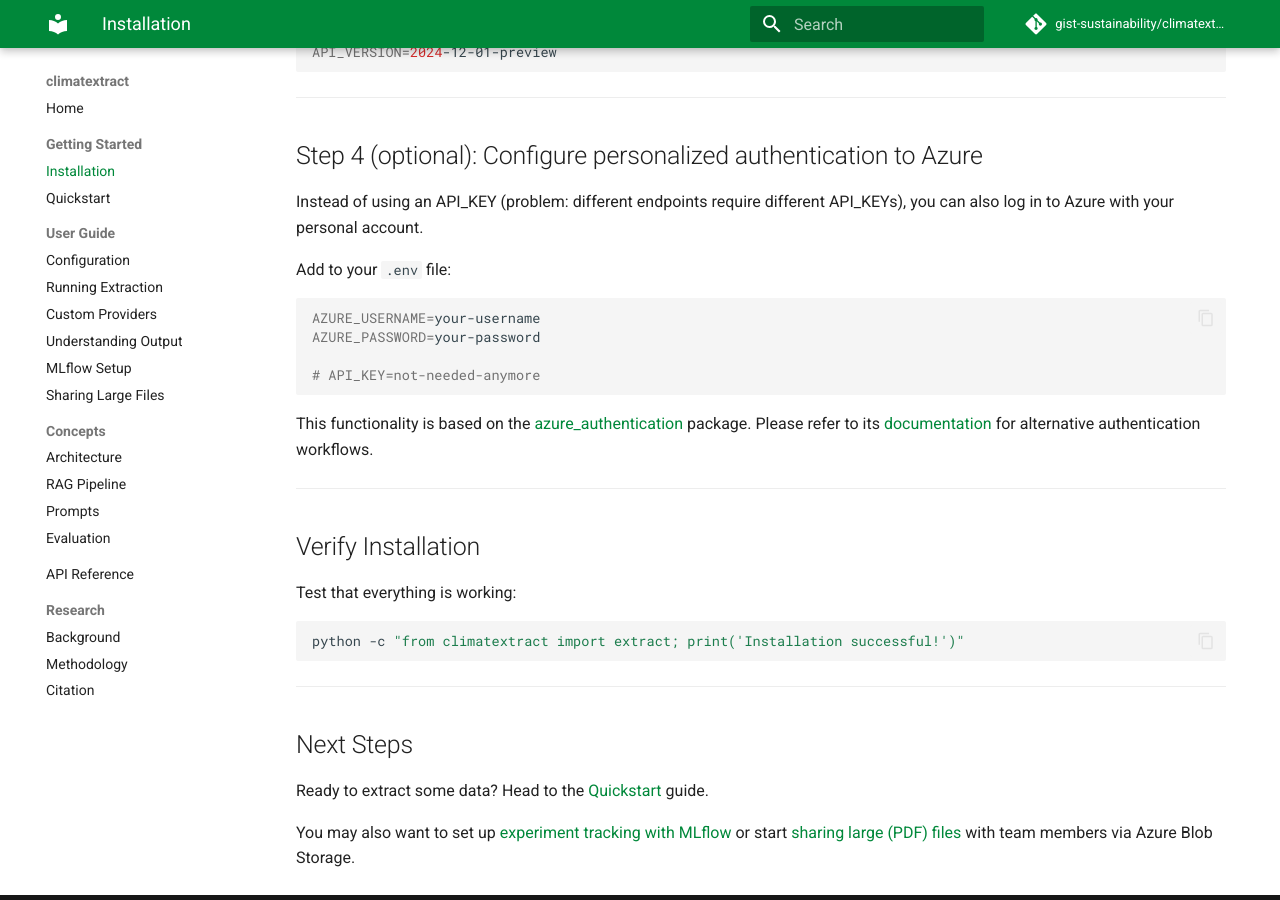
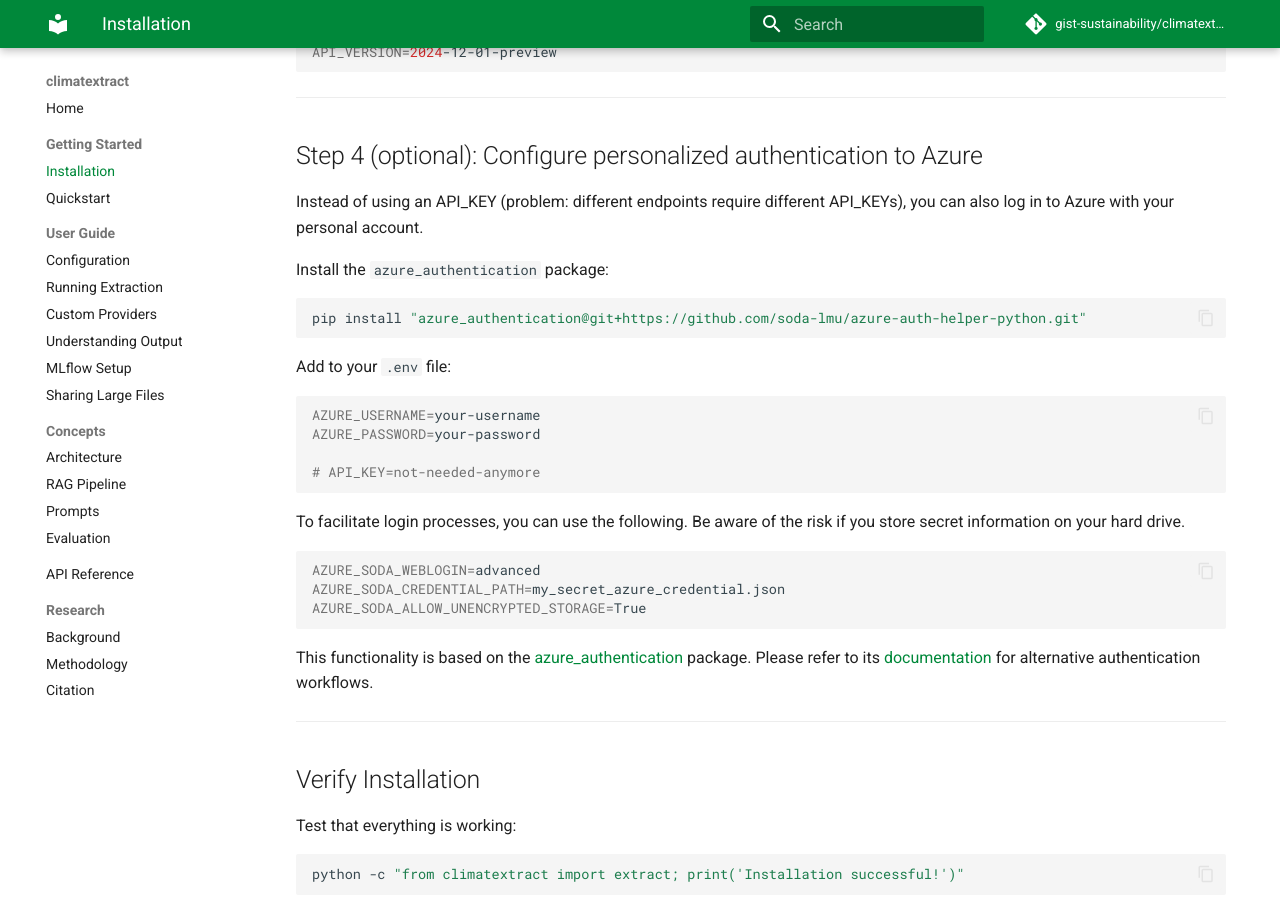
Before and after one commit to gist-sustainability/climatextract, an MkDocs documentation site: the page built from docs/getting-started/installation.md, in a window 1280 px wide and 900 px high, scrolled down 1833 px. Built offline with MkDocs 1.6.1 and Material for MkDocs 9.7.7, drawn with Linux system fonts in a browser that asks for light colours; comment, search, counter and statistics services are not loaded.

````diff
--- a/docs/getting-started/installation.md
+++ b/docs/getting-started/installation.md
@@ -91,6 +91,12 @@ API_VERSION=2024-12-01-preview
 
 Instead of using an API_KEY (problem: different endpoints require different API_KEYs), you can also log in to Azure with your personal account.
 
+Install the `azure_authentication` package:
+
+```bash
+pip install "azure_authentication@git+https://github.com/soda-lmu/azure-auth-helper-python.git"
+```
+
 Add to your `.env` file:
 
 ```bash
@@ -98,6 +104,13 @@ AZURE_USERNAME=your-username
 AZURE_PASSWORD=your-password
 
 # API_KEY=not-needed-anymore
+```
+
+To facilitate login processes, you can use the following. Be aware of the risk if you store secret information on your hard drive.
+```bash
+AZURE_SODA_WEBLOGIN=advanced
+AZURE_SODA_CREDENTIAL_PATH=my_secret_azure_credential.json
+AZURE_SODA_ALLOW_UNENCRYPTED_STORAGE=True
 ```
 
 This functionality is based on the [azure_authentication](https://github.com/soda-lmu/azure-auth-helper-python) package. Please refer to its [documentation](https://github.com/soda-lmu/azure-auth-helper-python) for alternative authentication workflows.
--- a/pyproject.toml
+++ b/pyproject.toml
@@ -16,7 +16,7 @@ dependencies = [
     "docling>=2.28.4",
     "duckdb>=1.2.2",
     "litellm>=1.50.0",
-    "llama-index>=0.12.29",
+    "llama-index>=0.12.29,<0.14.0",
     "mlflow>=2.21.3",
     "nest-asyncio>=1.6.0",
     "pdf2image>=1.17.0",
````
Also changed, not shown: docs/user-guide/understanding-output.md (+3 -1 lines), 1 other file.
